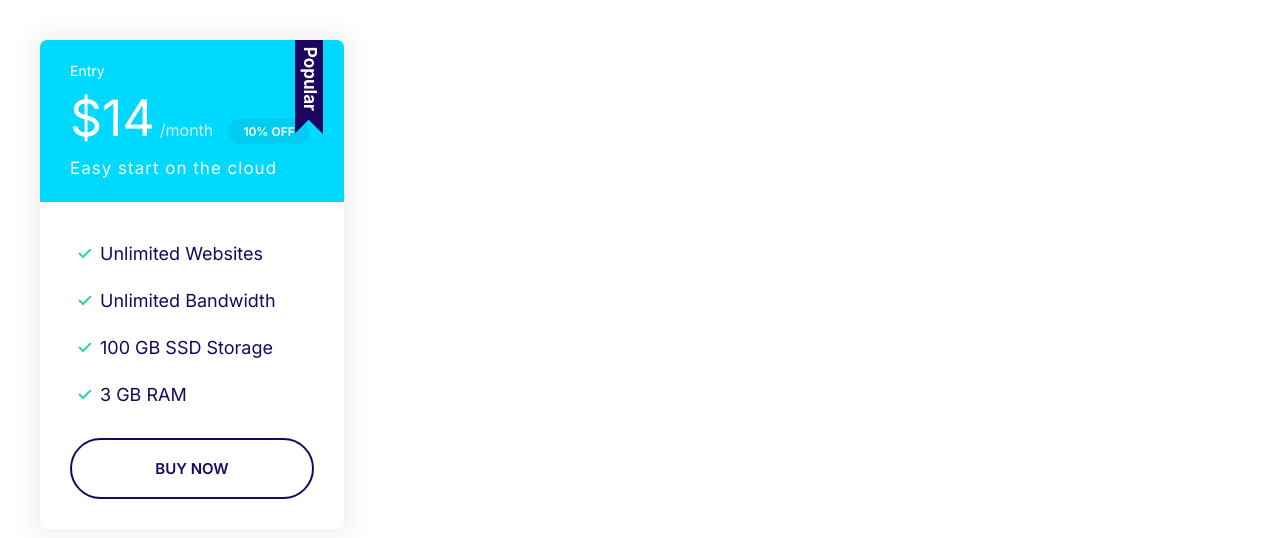
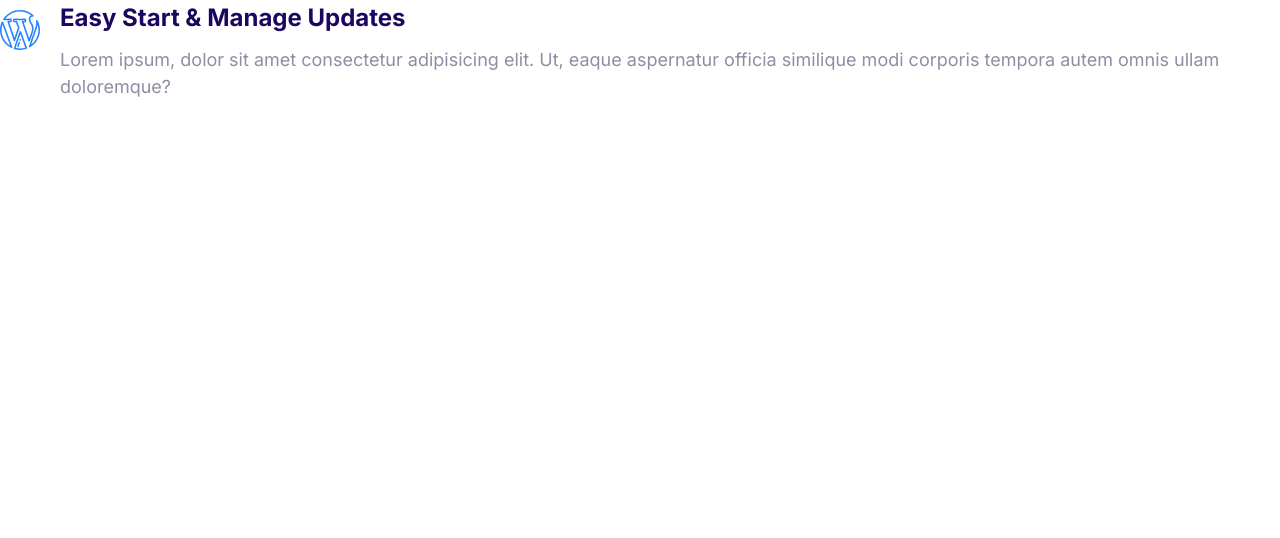
Before and after one commit to knight0809/kyro, a plain HTML site: page index.html in a window 1280 px wide. Drawn offline with Linux system fonts and the light colour scheme.

Commit message:
Build medias component.

```diff
--- a/css/styles.css
+++ b/css/styles.css
@@ -362,3 +362,20 @@ a {
     font-size: 1.7rem;
   }
 }
+
+/* Media */
+.media {
+  display: flex;
+}
+
+.media__title {
+  margin-top: 0;
+}
+
+.media__body {
+  margin: 0 2rem;
+}
+
+.media__image {
+  margin-top: 1rem;
+}
--- a/index.html
+++ b/index.html
@@ -12,26 +12,15 @@
     <link rel="stylesheet" href="css/styles.css">
 </head>
 <body>
-    <div style="width: 30%; padding: 4rem">
-        <div class="plan plan--popular">
-            <div class="card card--secondary">
-                <header class="card__header">
-                    <h3 class="plan__name">Entry</h3>
-                    <span class="plan__price">$14</span>
-                    <span class="plan__billing-cycle">/month</span>
-                    <span class="badge badge--secondary badge--small">10% OFF</span>
-                    <span class="plan__description">Easy start on the cloud</span>
-                </header>
-                <div class="card__body">
-                    <ul class="list list--tick">
-                        <li class="list__item">Unlimited Websites</li>
-                        <li class="list__item">Unlimited Bandwidth</li>
-                        <li class="list__item">100 GB SSD Storage</li>
-                        <li class="list__item">3 GB RAM</li>
-                    </ul>
-                    <button class="btn btn--outline btn--block">Buy Now</button>
-                </div>
-            </div>
+    <div class="media">
+        <div class="media__image">
+            <svg class="icon icon--primary">
+                <use xlink:href="images/sprite.svg#wordpress"></use>
+            </svg>
+        </div>
+        <div class="media__body">
+            <h3 class="media__title">Easy Start & Manage Updates</h3>
+            <p>Lorem ipsum, dolor sit amet consectetur adipisicing elit. Ut, eaque aspernatur officia similique modi corporis tempora autem omnis ullam doloremque?</p>
         </div>
     </div>
 </body>
```
Also changed, not shown: components/medias.html (added, +11 -0 lines).
